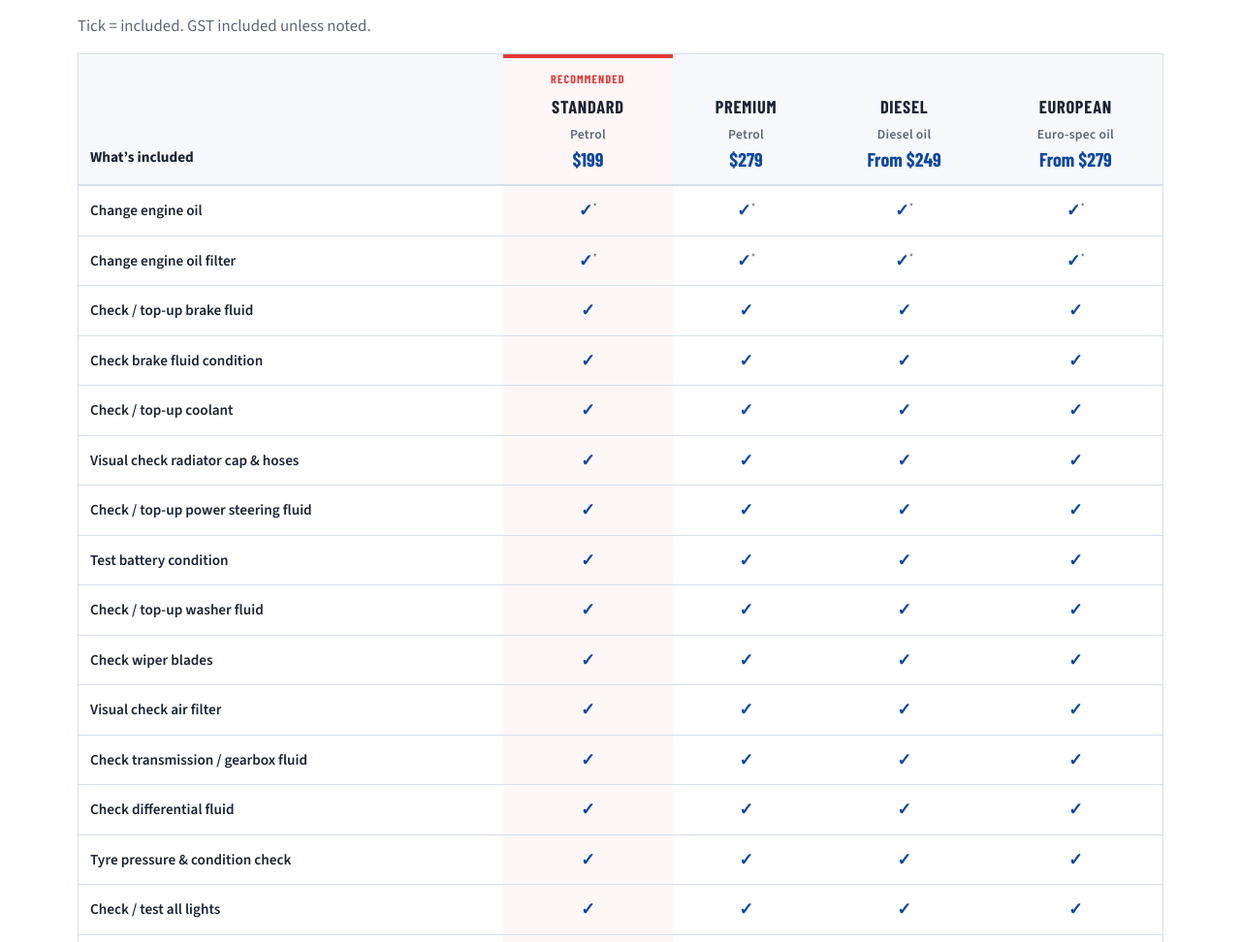
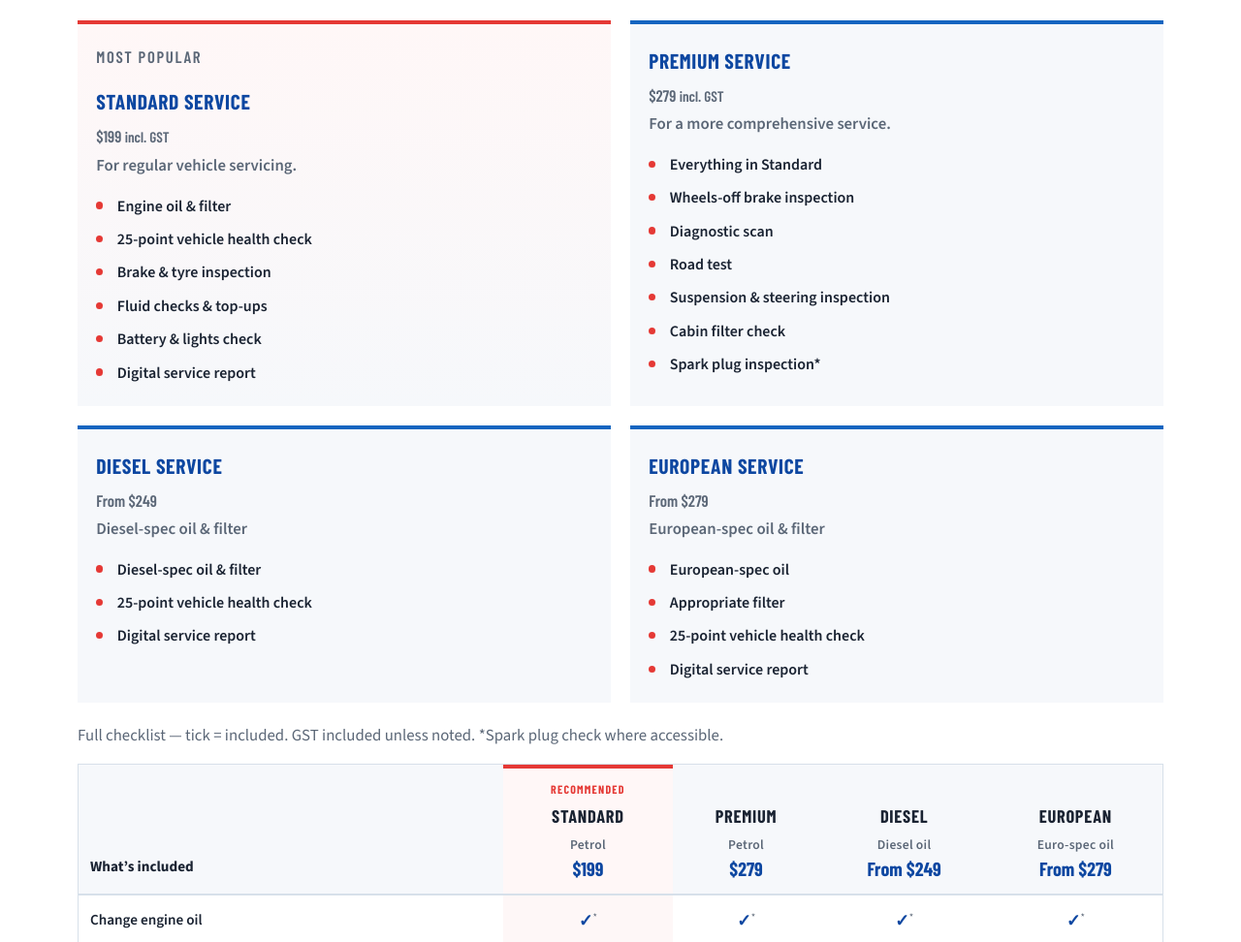
Before and after one commit to jingtingshao/deane-auto-repairs, a website: page index.html in a window 1280 px wide. Shown: the part 2248-3220 px from the top of the page at 97% size. Drawn offline with nearby package versions, Linux system fonts and the light colour scheme; a web font is replaced by a local one.

Commit message:
Restore service package cards above the checklist.
Co-authored-by: Cursor <cursoragent@cursor.com>

```diff
--- a/index.html
+++ b/index.html
@@ -175,9 +175,74 @@
             <div class="price-group reveal" id="service-table">
                   <p class="eyebrow">Prices</p>
                   <h2>Vehicle servicing</h2>
+
+                  <div class="service-simple-grid">
+                    <article class="service-simple is-featured">
+                      <div class="service-simple-head">
+                        <p class="price-label">Most popular</p>
+                        <h3>Standard Service</h3>
+                        <p class="service-simple-price">$199 <span>incl. GST</span></p>
+                        <p>For regular vehicle servicing.</p>
+                      </div>
+                      <ul class="service-simple-list">
+                        <li>Engine oil &amp; filter</li>
+                        <li>25-point vehicle health check</li>
+                        <li>Brake &amp; tyre inspection</li>
+                        <li>Fluid checks &amp; top-ups</li>
+                        <li>Battery &amp; lights check</li>
+                        <li>Digital service report</li>
+                      </ul>
+                    </article>
+
+                    <article class="service-simple">
+                      <div class="service-simple-head">
+                        <h3>Premium Service</h3>
+                        <p class="service-simple-price">$279 <span>incl. GST</span></p>
+                        <p>For a more comprehensive service.</p>
+                      </div>
+                      <ul class="service-simple-list">
+                        <li>Everything in Standard</li>
+                        <li>Wheels-off brake inspection</li>
+                        <li>Diagnostic scan</li>
+                        <li>Road test</li>
+                        <li>Suspension &amp; steering inspection</li>
+                        <li>Cabin filter check</li>
+                        <li>Spark plug inspection*</li>
+                      </ul>
+                    </article>
+
+                    <article class="service-simple">
+                      <div class="service-simple-head">
+                        <h3>Diesel Service</h3>
+                        <p class="service-simple-price">From $249</p>
+                        <p>Diesel-spec oil &amp; filter</p>
+                      </div>
+                      <ul class="service-simple-list">
+                        <li>Diesel-spec oil &amp; filter</li>
+                        <li>25-point vehicle health check</li>
+                        <li>Digital service report</li>
+                      </ul>
+                    </article>
+
+                    <article class="service-simple">
+                      <div class="service-simple-head">
+                        <h3>European Service</h3>
+                        <p class="service-simple-price">From $279</p>
+                        <p>European-spec oil &amp; filter</p>
+                      </div>
+                      <ul class="service-simple-list">
+                        <li>European-spec oil</li>
+                        <li>Appropriate filter</li>
+                        <li>25-point vehicle health check</li>
+                        <li>Digital service report</li>
+                      </ul>
+                    </article>
+                  </div>
+
                   <div class="compare-block" id="full-checklist">
                   <p class="price-group-lead">
-                    Tick = included. GST included unless noted.
+                    Full checklist — tick = included. GST included unless noted.
+                    <span class="spark-note">*Spark plug check where accessible.</span>
                   </p>
                   <div class="compare-wrap" tabindex="0" role="region" aria-label="Full vehicle servicing checklist">
                     <table class="compare-table compare-table-4">
--- a/styles.css
+++ b/styles.css
@@ -636,10 +636,30 @@ h3 {
   font-size: 1.35rem;
 }
 
+.service-simple-price {
+  margin: 0.35rem 0 0.45rem !important;
+  font-family: var(--font-display);
+  font-weight: 800;
+  font-size: 2rem;
+  line-height: 1;
+  color: var(--blue-deep);
+}
+
+.service-simple-price span {
+  font-size: 0.95rem;
+  font-weight: 600;
+  color: var(--muted);
+}
+
 .service-simple-head p {
   margin: 0 0 1rem;
   color: var(--muted);
   font-weight: 600;
+}
+
+.spark-note {
+  display: inline;
+  color: var(--muted);
 }
 
 .checklist-details {
```
